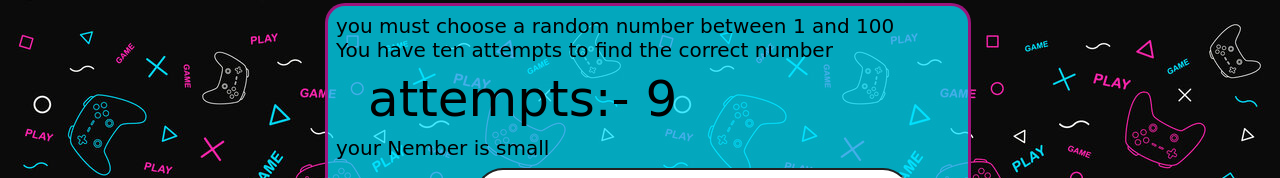
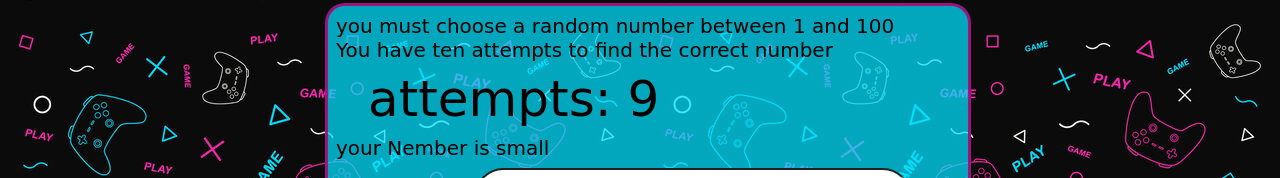
Before and after one commit to BouzineAicha/My-Js-Game, a plain HTML site: page index.html in a window 1280 px wide. Both pictures are taken after typing "5" into the empty fields and a click on the button "Submit". Shown: the part 344-522 px from the top of the page. Drawn offline with Linux system fonts and the light colour scheme.

```diff
--- a/index.js
+++ b/index.js
@@ -11,14 +11,14 @@ let randomNumber = Math.floor(Math.random() * 100) + 1;
 
 let number;
 let attempts = 10;
-attemptsTxt.innerHTML = "attempts:- " + attempts;
+attemptsTxt.innerHTML = "attempts: " + attempts;
 console.log(randomNumber);
 
 btn.addEventListener("click", (e) => {
   e.preventDefault();
   console.log(num.Value);
   attempts--;
-  attemptsTxt.innerHTML = "attempts:- " + attempts;
+  attemptsTxt.innerHTML = "attempts: " + attempts;
   if (attempts == 0) {
     activateBox("Lost 👎");
     // rightAudio.play();
--- a/style.css
+++ b/style.css
@@ -65,6 +65,7 @@ form input{
     font-style: italic;
   }
 .btn{
+    cursor: pointer;
     margin-top: 20px;
   margin-left: 31%;
   width: 300px;
```
